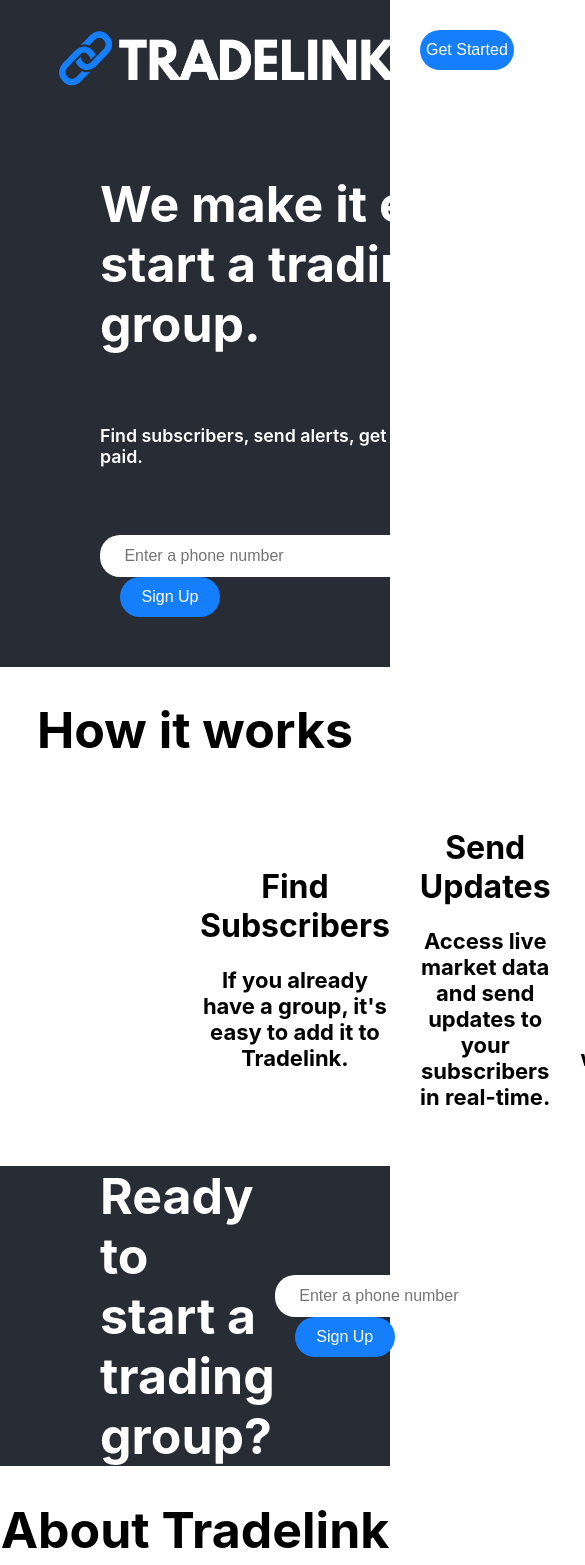
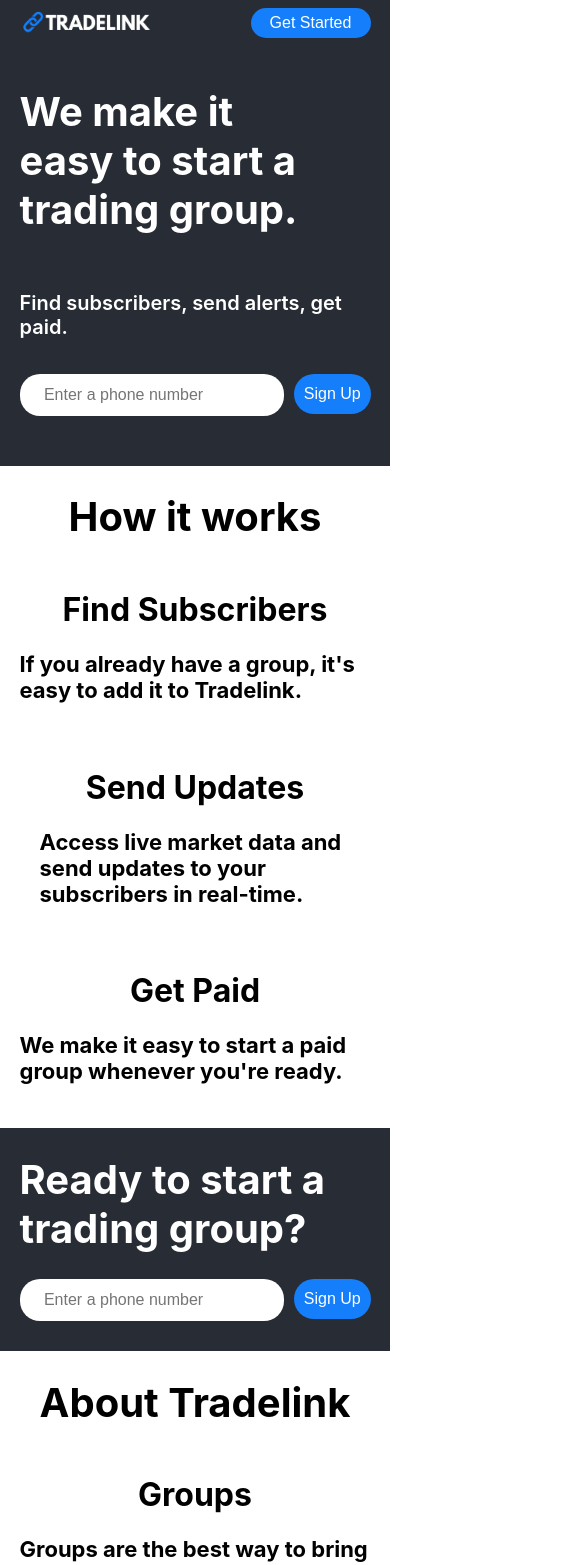
Before and after one commit to therobertc/tradelink-web, a React (Create React App) app: page / in a window 390 px wide. Shown: the top 1565 px of the page, 585 px wide, since content can reach past the window. Built offline with nearby package versions, Linux system fonts and the light colour scheme.

Commit message:
responsive

```diff
--- a/src/App.css
+++ b/src/App.css
@@ -1,6 +1,8 @@
 .App {
   text-align: left;
   /*margin-left: 50px;*/
+  width: 100%;
+  overflow-x: hidden;
 }
 
 .App-logo {
--- a/src/components/Header/Header.module.css
+++ b/src/components/Header/Header.module.css
@@ -9,6 +9,7 @@
   color: white;
   font-weight: 600;
   padding-left: 100px;
+  padding-right: 100px;
   padding-bottom: 50px;
 }
 
@@ -16,9 +17,44 @@
   padding-top: 20px;
   font-size: 50px;
   padding-bottom: 20px;
-  width: 500px;
+  max-width: 500px;
 }
 
 .Header p {
   padding-bottom: 50px;
 }
+
+@media (max-width: 860px) {
+  .Header {
+    padding: 0 5%;
+    padding-bottom: 50px;
+    font-size: 20px;
+  }
+
+  .Header h1 {
+    max-width: 65%;
+  }
+}
+
+@media (max-width: 640px) {
+  .Header h1 {
+    font-size: 40px;
+    padding-top: 15px;
+    padding-bottom: 15px;
+  }
+
+  .Header p {
+    padding-bottom: 30px;
+  }
+}
+
+@media (max-width: 480px) {
+  .Header h1 {
+    max-width: 85%;
+    padding-bottom: 10px;
+  }
+
+  .Header p {
+    padding-bottom: 15px;
+  }
+}
--- a/src/components/NameForm/NameForm.module.css
+++ b/src/components/NameForm/NameForm.module.css
@@ -21,3 +21,45 @@
   margin-right: 5px;
   text-align: "center";
 }
+
+@media (max-width: 1270px) {
+  .NameForm {
+    display: flex;
+  }
+}
+
+@media (max-width: 860px) {
+  .NameForm input[type="text"] {
+    width: 200px;
+  }
+
+  .NameForm input[type="submit"] {
+    margin-left: 15px;
+    margin-right: 0;
+  }
+}
+
+@media (max-width: 640px) {
+  .NameForm input[type="text"] {
+    width: 200px;
+  }
+
+  .NameForm input[type="submit"] {
+    margin-left: 15px;
+    margin-right: 0;
+  }
+}
+
+@media (max-width: 480px) {
+  .NameForm {
+    justify-content: center;
+  }
+  .NameForm input[type="text"] {
+    width: 75%;
+  }
+
+  .NameForm input[type="submit"] {
+    margin-left: 10px;
+    width: 25%;
+  }
+}
--- a/src/components/Nav/Nav.module.css
+++ b/src/components/Nav/Nav.module.css
@@ -1,12 +1,7 @@
 .Nav {
-  text-align: left;
   background-color: #282c34;
-  /*background-color: #147efb;
-  /*height: 50px;*/
-  padding-left: 50px;
+  padding: 0 50px;
   display: flex;
-  flex: 2;
-  flex-direction: row;
   justify-content: space-between;
 }
 
@@ -24,7 +19,51 @@
   font-size: 16px;
   color: #fff;
   background-color: #147efb;
-  margin: 30px 100px 0 20px;
+  margin-right: 50px;
+  margin-top: 30px;
   text-align: center;
   align-items: center;
 }
+
+@media (max-width: 860px) {
+  .Nav {
+    padding: 0 5%;
+    align-items: center;
+  }
+
+  .Nav img {
+    height: 90px;
+    width: 262.5px;
+  }
+
+  .Nav input {
+    margin-top: 0;
+    margin-right: 2.5%;
+  }
+}
+
+@media (max-width: 640px) {
+  .Nav img {
+    height: 60px;
+    width: 175px;
+  }
+
+  .Nav input {
+    height: 40px;
+    width: 150px;
+    margin-right: 0;
+  }
+}
+
+@media (max-width: 420px) {
+  .Nav img {
+    height: 45px;
+    width: 131.25px;
+  }
+
+  .Nav input {
+    height: 30px;
+    width: 120px;
+    margin-right: 0;
+  }
+}
--- a/src/components/Reminder/Reminder.module.css
+++ b/src/components/Reminder/Reminder.module.css
@@ -1,16 +1,50 @@
 .Reminder {
   background-color: #282c34;
   display: flex;
-  flex-direction: row;
   justify-content: space-between;
   align-items: center;
   padding-left: 100px;
   padding-right: 200px;
-  height: 300px;
+  min-height: 300px;
 }
 
 .Reminder > h1 {
   color: #fff;
   font-size: 50px;
-  width: 500px;
+  max-width: 500px;
 }
+
+@media (max-width: 1200px) {
+  .Reminder {
+    padding-left: 100px;
+    padding-right: 100px;
+  }
+}
+
+@media (max-width: 860px) {
+  .Reminder {
+    padding-left: 5%;
+    padding-right: 5%;
+  }
+}
+
+@media (max-width: 640px) {
+  .Reminder {
+    flex-direction: column;
+    justify-content: center;
+    align-items: flex-start;
+    min-height: 0;
+    padding-bottom: 30px;
+  }
+
+  .Reminder > h1 {
+    font-size: 40px;
+    max-width: 100%;
+  }
+}
+
+@media (max-width: 480px) {
+  .Reminder {
+    align-items: stretch;
+  }
+}
--- a/src/components/Sections/Section.module.css
+++ b/src/components/Sections/Section.module.css
@@ -25,3 +25,37 @@
 .SectionItem p {
   font-size: 22px;
 }
+
+@media (max-width: 1200px) {
+  .SectionContainer {
+    padding-left: 100px;
+    padding-right: 100px;
+  }
+}
+
+@media (max-width: 860px) {
+  .SectionContainer {
+    padding-left: 5%;
+    padding-right: 5%;
+  }
+
+  .SectionItem:nth-child(2) {
+    padding-right: 20px;
+    padding-left: 20px;
+  }
+}
+
+@media (max-width: 640px) {
+  .SectionContainer {
+    flex-direction: column;
+  }
+  .SectionItem p {
+    text-align: left;
+  }
+}
+
+@media (max-width: 480px) {
+  .SectionTitle {
+    font-size: 40px;
+  }
+}
```
